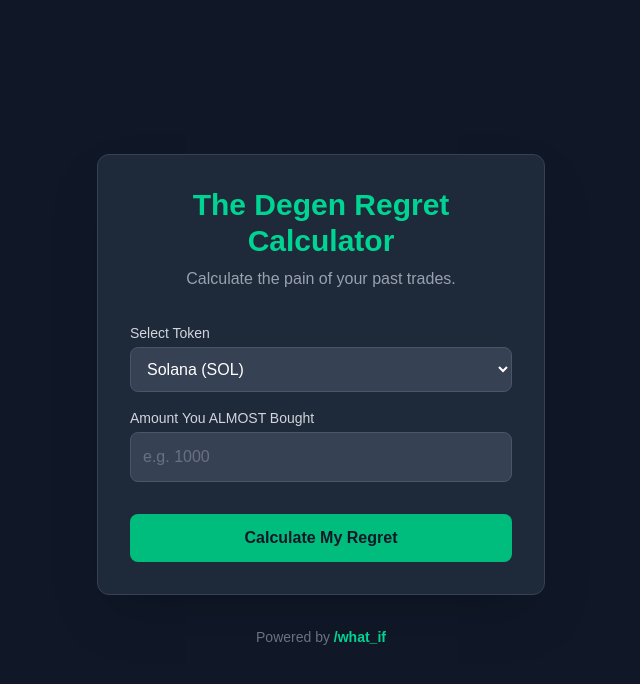
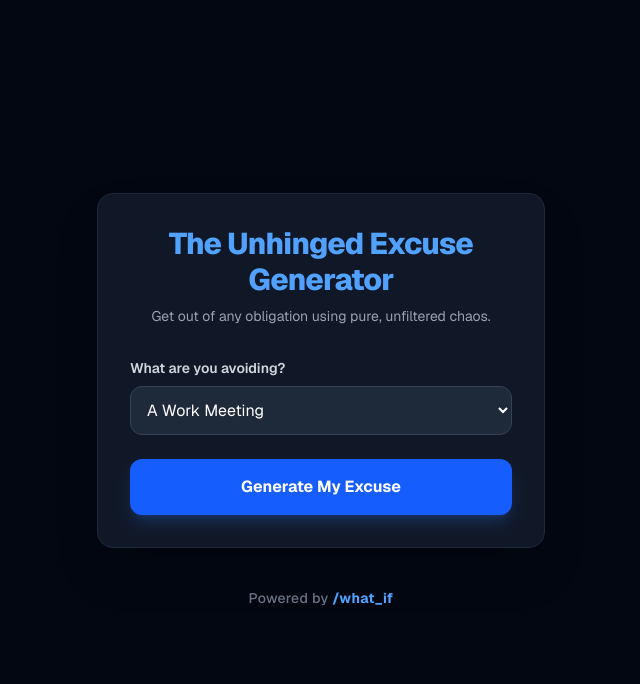
Before and after one commit to zxcode/what-if-app, a Next.js app: page / in a window 1280 px wide. Shown: the top 684 px of the page, without its empty margins (319-959 px from the left). Built offline with nearby package versions, Linux system fonts and the light colour scheme.

Commit message:
feat: swapped to unhinged excuse generator with X share

```diff
--- a/app/page.tsx
+++ b/app/page.tsx
@@ -2,82 +2,95 @@
 
 import { useState } from 'react';
 
-export default function DegenCalculator() {
-  const [token, setToken] = useState('SOL');
-  const [amount, setAmount] = useState('');
-  const [result, setResult] = useState('');
+export default function ExcuseGenerator() {
+  const [obligation, setObligation] = useState('Work');
+  const [excuse, setExcuse] = useState('');
 
-  const scenarios = [
-    "/what_if you didn't sell early? You'd be providing maximum liquidity on Meteora from your private island instead of staring at this screen.",
-    "/what_if you had diamond hands? You'd be funding a new tech startup right now instead of eating instant ramen.",
-    "/what_if you bought that dip? You would have enough capital to bribe a seagull to steal your boss's laptop.",
-    "/what_if you just held? You'd be driving a Lambo on the moon while we are all stuck in traffic."
-  ];
+  const excuses = {
+    Work: [
+      "/what_if my cat accidentally staked all my $PROMPT on Meteora and I have to manually untangle the smart contract?",
+      "/what_if I got trapped in a VR metaverse trying to snipe a memecoin launch and forgot how to take the headset off?",
+      "/what_if my hardware wallet got swallowed by a rogue Roomba and I am currently chasing it down the street?"
+    ],
+    Date: [
+      "/what_if a dev just rugged the $WET liquidity pool and I am currently tracking their wallet on SolanaFM?",
+      "/what_if I accidentally paid for my coffee in Bitcoin and the barista is forcing me to wait 10 minutes for block confirmation?",
+      "/what_if my astrology app told me that interacting with fiat currency today would ruin my aura?"
+    ],
+    Family: [
+      "/what_if I am currently stuck in a heated Discord debate about whether Solana validators need more RAM?",
+      "/what_if I tried to bridge my assets and they got stuck in the mempool, so I have to sit here and watch the transaction hash?",
+      "/what_if I promised to provide liquidity for a new dog coin and the community needs me more right now?"
+    ]
+  };
 
-  const calculateRegret = () => {
-    if (!amount || isNaN(Number(amount))) {
-      setResult("Enter a real number, degen. /what_if you actually learned to type?");
-      return;
-    }
+  const generateExcuse = () => {
+    // @ts-ignore - Ignoring dynamic key typing for simplicity
+    const options = excuses[obligation];
+    const randomExcuse = options[Math.floor(Math.random() * options.length)];
+    setExcuse(randomExcuse);
+  };
 
-    // Pick a random unhinged scenario
-    const randomScenario = scenarios[Math.floor(Math.random() * scenarios.length)];
-    setResult(`You missed out on holding ${amount} ${token}. ${randomScenario}`);
+  const shareToX = () => {
+    if (!excuse) return;
+    const text = encodeURIComponent(`I can't make it today. ${excuse} 🪙 @what_if_token`);
+    window.open(`https://twitter.com/intent/tweet?text=${text}`, '_blank');
   };
 
   return (
-    <div className="min-h-screen bg-gray-900 text-white flex flex-col items-center justify-center p-4">
-      <div className="max-w-md w-full bg-gray-800 rounded-xl shadow-2xl p-8 border border-gray-700">
-        <h1 className="text-3xl font-bold text-center text-emerald-400 mb-2">
-          The Degen Regret Calculator
+    <div className="min-h-screen bg-gray-950 text-white flex flex-col items-center justify-center p-4 font-sans">
+      <div className="max-w-md w-full bg-gray-900 rounded-2xl shadow-2xl p-8 border border-gray-800">
+        <h1 className="text-3xl font-extrabold text-center text-blue-400 mb-2 tracking-tight">
+          The Unhinged Excuse Generator
         </h1>
-        <p className="text-center text-gray-400 mb-8">
-          Calculate the pain of your past trades.
+        <p className="text-center text-gray-400 mb-8 text-sm">
+          Get out of any obligation using pure, unfiltered chaos.
         </p>
 
-        <div className="space-y-4">
+        <div className="space-y-6">
           <div>
-            <label className="block text-sm font-medium text-gray-300 mb-1">Select Token</label>
+            <label className="block text-sm font-semibold text-gray-300 mb-2">What are you avoiding?</label>
             <select
-              value={token}
-              onChange={(e) => setToken(e.target.value)}
-              className="w-full bg-gray-700 border border-gray-600 rounded-lg p-3 text-white focus:outline-none focus:border-emerald-500"
+              value={obligation}
+              onChange={(e) => setObligation(e.target.value)}
+              className="w-full bg-gray-800 border border-gray-700 rounded-xl p-3 text-white focus:outline-none focus:ring-2 focus:ring-blue-500 transition-all cursor-pointer"
             >
-              <option value="SOL">Solana (SOL)</option>
-              <option value="$PROMPT">$PROMPT</option>
-              <option value="$WET">$WET</option>
-              <option value="BTC">Bitcoin (BTC)</option>
+              <option value="Work">A Work Meeting</option>
+              <option value="Date">A Tinder Date</option>
+              <option value="Family">A Family Dinner</option>
             </select>
           </div>
 
-          <div>
-            <label className="block text-sm font-medium text-gray-300 mb-1">Amount You ALMOST Bought</label>
-            <input
-              type="number"
-              value={amount}
-              onChange={(e) => setAmount(e.target.value)}
-              placeholder="e.g. 1000"
-              className="w-full bg-gray-700 border border-gray-600 rounded-lg p-3 text-white focus:outline-none focus:border-emerald-500 placeholder-gray-500"
-            />
-          </div>
-
           <button
-            onClick={calculateRegret}
-            className="w-full bg-emerald-500 hover:bg-emerald-600 text-gray-900 font-bold py-3 px-4 rounded-lg transition duration-200 mt-4"
+            onClick={generateExcuse}
+            className="w-full bg-blue-600 hover:bg-blue-500 text-white font-bold py-4 px-4 rounded-xl transition-colors duration-200 shadow-lg shadow-blue-500/20 active:scale-95"
           >
-            Calculate My Regret
+            Generate My Excuse
           </button>
         </div>
 
-        {result && (
-          <div className="mt-8 p-4 bg-gray-700 rounded-lg border-l-4 border-emerald-500 animate-fade-in">
-            <p className="text-lg text-emerald-300 font-mono">{result}</p>
+        {excuse && (
+          <div className="mt-8 space-y-4 animate-in fade-in slide-in-from-bottom-4 duration-500">
+            <div className="p-5 bg-gray-800 rounded-xl border border-gray-700 relative">
+              <p className="text-lg text-gray-100 leading-relaxed">"{excuse}"</p>
+            </div>
+
+            <button
+              onClick={shareToX}
+              className="w-full flex items-center justify-center gap-2 bg-black hover:bg-gray-900 text-white border border-gray-700 font-bold py-3 px-4 rounded-xl transition-colors duration-200"
+            >
+              {/* Simple X Logo SVG */}
+              <svg viewBox="0 0 24 24" aria-hidden="true" className="h-5 w-5 fill-current">
+                <path d="M18.244 2.25h3.308l-7.227 8.26 8.502 11.24H16.17l-5.214-6.817L4.99 24.75H1.68l7.73-8.835L1.254 2.25H8.08l4.713 6.231zm-1.161 17.52h1.833L7.084 4.126H5.117z"></path>
+              </svg>
+              Post to X
+            </button>
           </div>
         )}
       </div>
 
-      <p className="mt-8 text-gray-500 text-sm">
-        Powered by <span className="font-bold text-emerald-400">/what_if</span>
+      <p className="mt-10 text-gray-500 text-sm font-medium tracking-wide">
+        Powered by <span className="font-bold text-blue-400">/what_if</span>
       </p>
     </div>
   );
```
